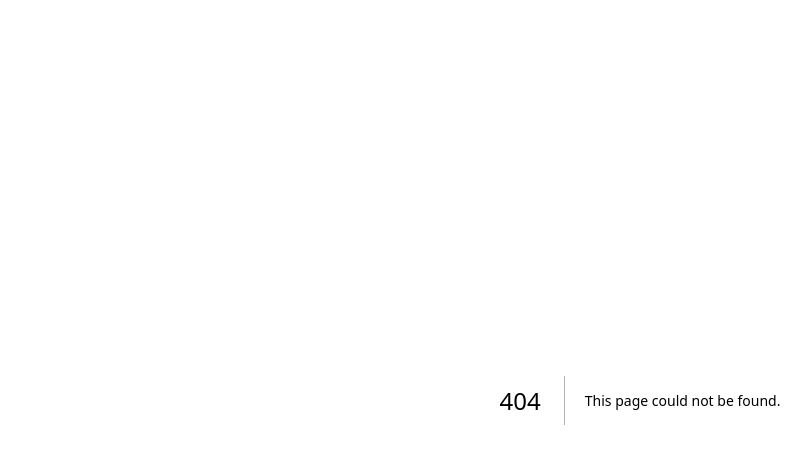
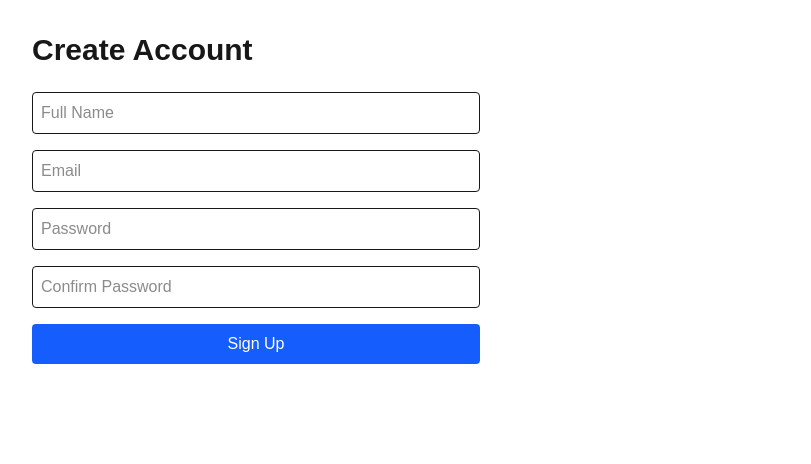
Before and after one commit to havor13/skill-share-hub, a Next.js app in the folder skill-share-hub/: page /signup in a window 1280 px wide. Before the commit this address had no page. Shown: the top 464 px of the page, without its empty margins (0-811 px from the left). Built offline with nearby package versions, Linux system fonts and the light colour scheme.

Commit message:
Complete authentication UI

```diff
--- /dev/null
+++ b/skill-share-hub/app/(auth)/login/page.tsx
@@ -0,0 +1,73 @@
+'use client';
+
+import { useState } from 'react';
+
+export default function LoginPage() {
+  const [error, setError] = useState('');
+  const [success, setSuccess] = useState('');
+
+  function handleSubmit(event: any) {
+    event.preventDefault();
+
+    const formData = new FormData(event.currentTarget);
+
+    const email = formData.get('email')?.toString() || '';
+    const password = formData.get('password')?.toString() || '';
+
+    setError('');
+    setSuccess('');
+
+    if (!email || !password) {
+      setError('Email and password are required.');
+      return;
+    }
+
+    setSuccess('Login successful!');
+  }
+
+  return (
+    <main className="p-8">
+      <h1 className="text-3xl font-bold mb-6">
+        Login
+      </h1>
+
+      <form
+        onSubmit={handleSubmit}
+        className="flex flex-col gap-4 max-w-md"
+      >
+        <input
+          name="email"
+          type="email"
+          placeholder="Email"
+          className="border p-2 rounded"
+        />
+
+        <input
+          name="password"
+          type="password"
+          placeholder="Password"
+          className="border p-2 rounded"
+        />
+
+        {error && (
+          <p className="text-red-600">
+            {error}
+          </p>
+        )}
+
+        {success && (
+          <p className="text-green-600">
+            {success}
+          </p>
+        )}
+
+        <button
+          type="submit"
+          className="bg-blue-600 text-white p-2 rounded"
+        >
+          Login
+        </button>
+      </form>
+    </main>
+  );
+}
--- /dev/null
+++ b/skill-share-hub/app/(auth)/signup/page.tsx
@@ -0,0 +1,13 @@
+import SignupForm from '@/components/forms/SignupForm';
+
+export default function SignupPage() {
+  return (
+    <main className="p-8">
+      <h1 className="text-3xl font-bold mb-6">
+        Create Account
+      </h1>
+
+      <SignupForm />
+    </main>
+  );
+}
--- /dev/null
+++ b/skill-share-hub/components/forms/ProfileForm.tsx
@@ -0,0 +1,25 @@
+'use client';
+
+export default function ProfileForm() {
+  return (
+    <form className="flex flex-col gap-4 max-w-md">
+      <input
+        type="text"
+        placeholder="Display Name"
+        className="border p-2 rounded"
+      />
+
+      <textarea
+        placeholder="Tell us about yourself"
+        className="border p-2 rounded"
+      />
+
+      <button
+        type="submit"
+        className="bg-blue-600 text-white p-2 rounded"
+      >
+        Save Profile
+      </button>
+    </form>
+  );
+}
--- /dev/null
+++ b/skill-share-hub/components/forms/SignupForm.tsx
@@ -0,0 +1,90 @@
+'use client';
+
+import { useState } from 'react';
+
+export default function SignupForm() {
+  const [error, setError] = useState('');
+  const [success, setSuccess] = useState('');
+
+  function handleSubmit(event: SubmitEvent) {
+    event.preventDefault();
+
+    const form = event.target as HTMLFormElement;
+    const formData = new FormData(form);
+
+    const name = formData.get('name')?.toString() || '';
+    const email = formData.get('email')?.toString() || '';
+    const password = formData.get('password')?.toString() || '';
+    const confirmPassword =
+      formData.get('confirmPassword')?.toString() || '';
+
+    setError('');
+    setSuccess('');
+
+    if (!name || !email || !password || !confirmPassword) {
+      setError('All fields are required.');
+      return;
+    }
+
+    if (password !== confirmPassword) {
+      setError('Passwords do not match.');
+      return;
+    }
+
+    setSuccess('Account created successfully!');
+  }
+
+  return (
+    <form
+      onSubmit={(e) => handleSubmit(e.nativeEvent as SubmitEvent)}
+      className="flex flex-col gap-4 max-w-md"
+    >
+      <input
+        name="name"
+        type="text"
+        placeholder="Full Name"
+        className="border p-2 rounded"
+      />
+
+      <input
+        name="email"
+        type="email"
+        placeholder="Email"
+        className="border p-2 rounded"
+      />
+
+      <input
+        name="password"
+        type="password"
+        placeholder="Password"
+        className="border p-2 rounded"
+      />
+
+      <input
+        name="confirmPassword"
+        type="password"
+        placeholder="Confirm Password"
+        className="border p-2 rounded"
+      />
+
+      {error && (
+        <p className="text-red-600">
+          {error}
+        </p>
+      )}
+
+      {success && (
+        <p className="text-green-600">
+          {success}
+        </p>
+      )}
+
+      <button
+        type="submit"
+        className="bg-blue-600 text-white p-2 rounded"
+      >
+        Sign Up
+      </button>
+    </form>
+  );
+}
```
Also changed, not shown: 1 other file (tests, documents, lock files or other folders).
